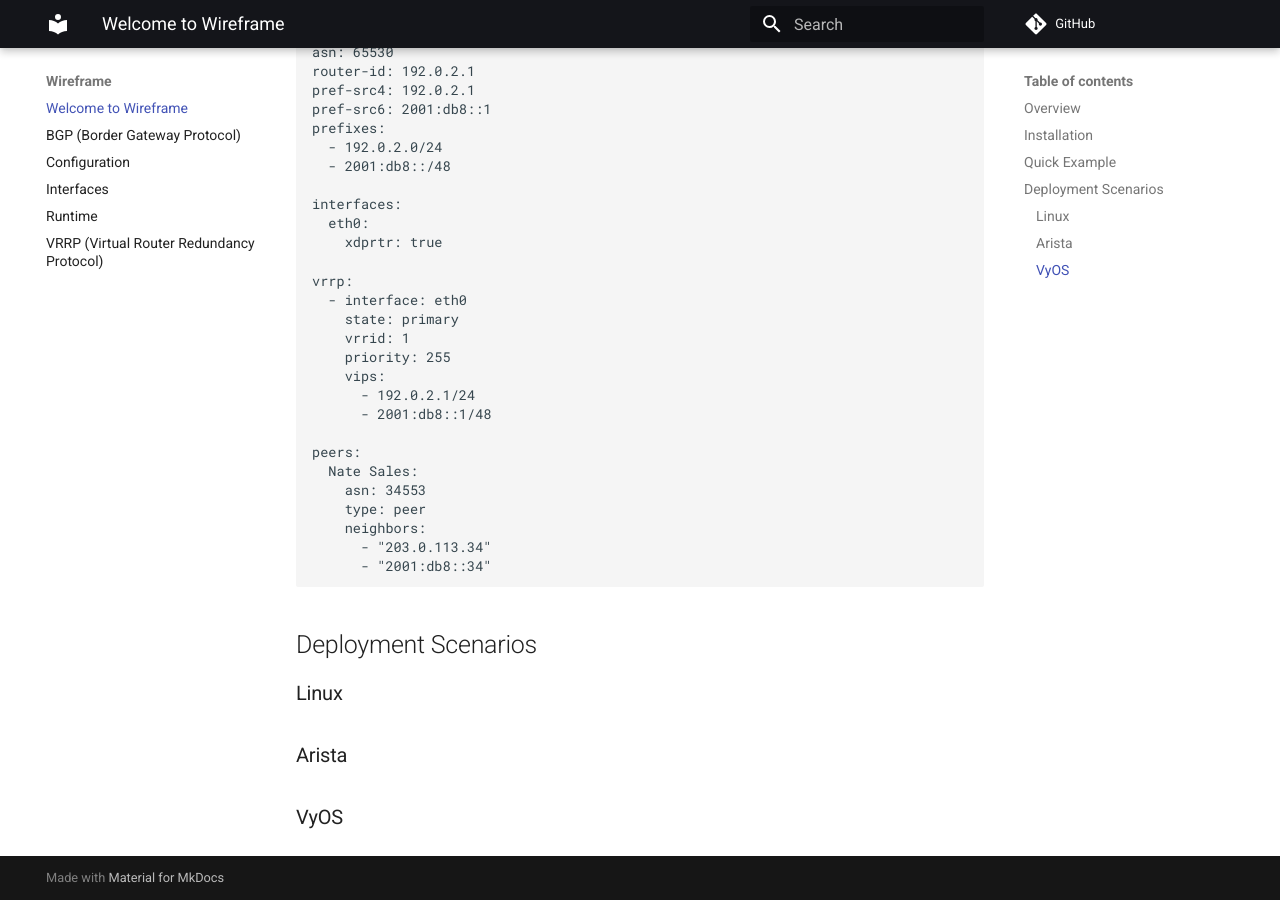
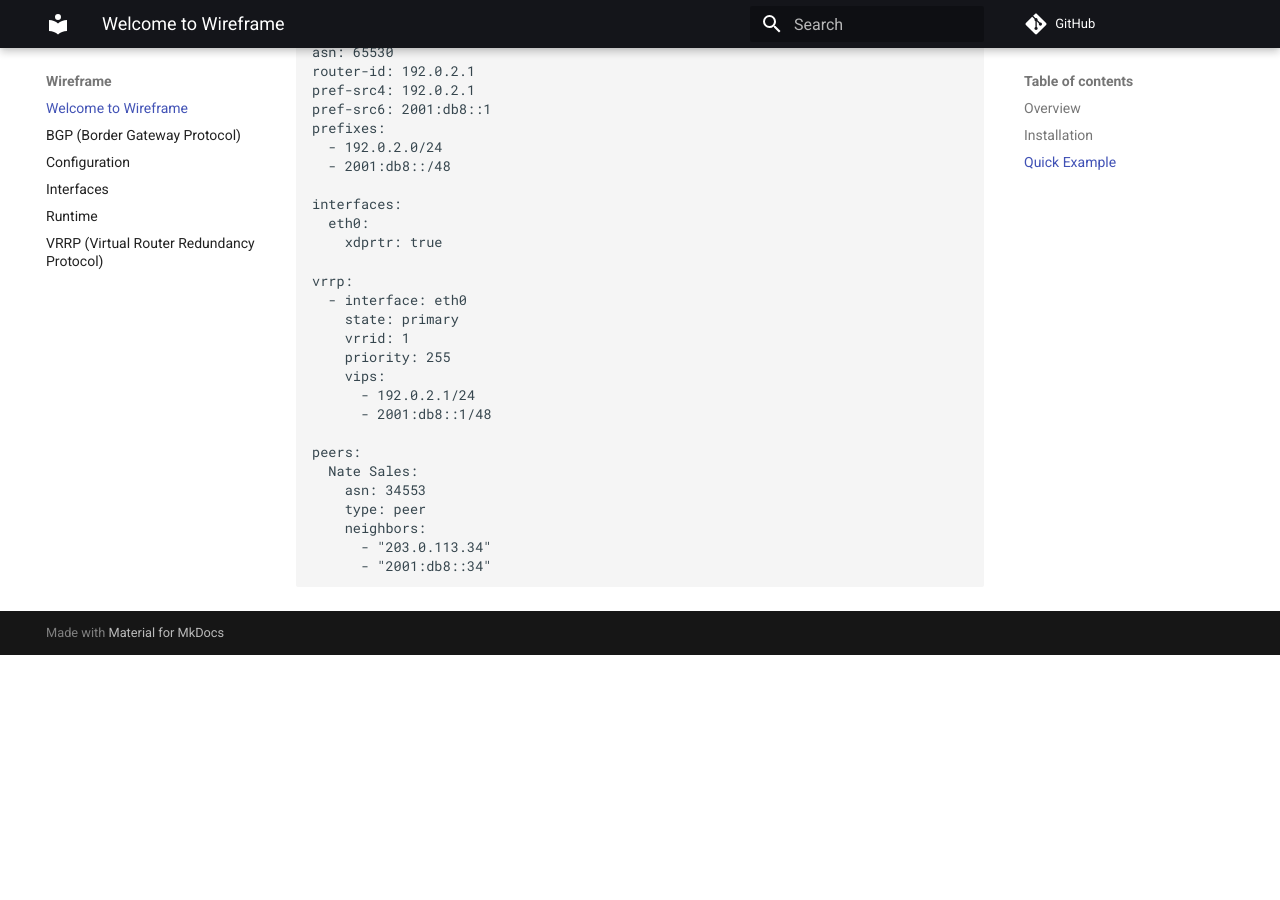
Before and after one commit to natesales/pathvector, an MkDocs documentation site: the page built from docs/index.md, in a window 1280 px wide and 900 px high, scrolled down 1071 px. Built offline with MkDocs 1.6.1 and Material for MkDocs 9.7.7, drawn with Linux system fonts in a browser that asks for light colours; comment, search, counter and statistics services are not loaded; after the commit the page ends 1726 px from its top, so only the background shows below that.

Commit message:
docs: remove deployment scenarios

````diff
--- a/docs/index.md
+++ b/docs/index.md
@@ -53,11 +53,3 @@ peers:
       - "203.0.113.34"
       - "2001:db8::34"
 ```
-
-## Deployment Scenarios
-
-### Linux
-
-### Arista
-
-### VyOS
````
